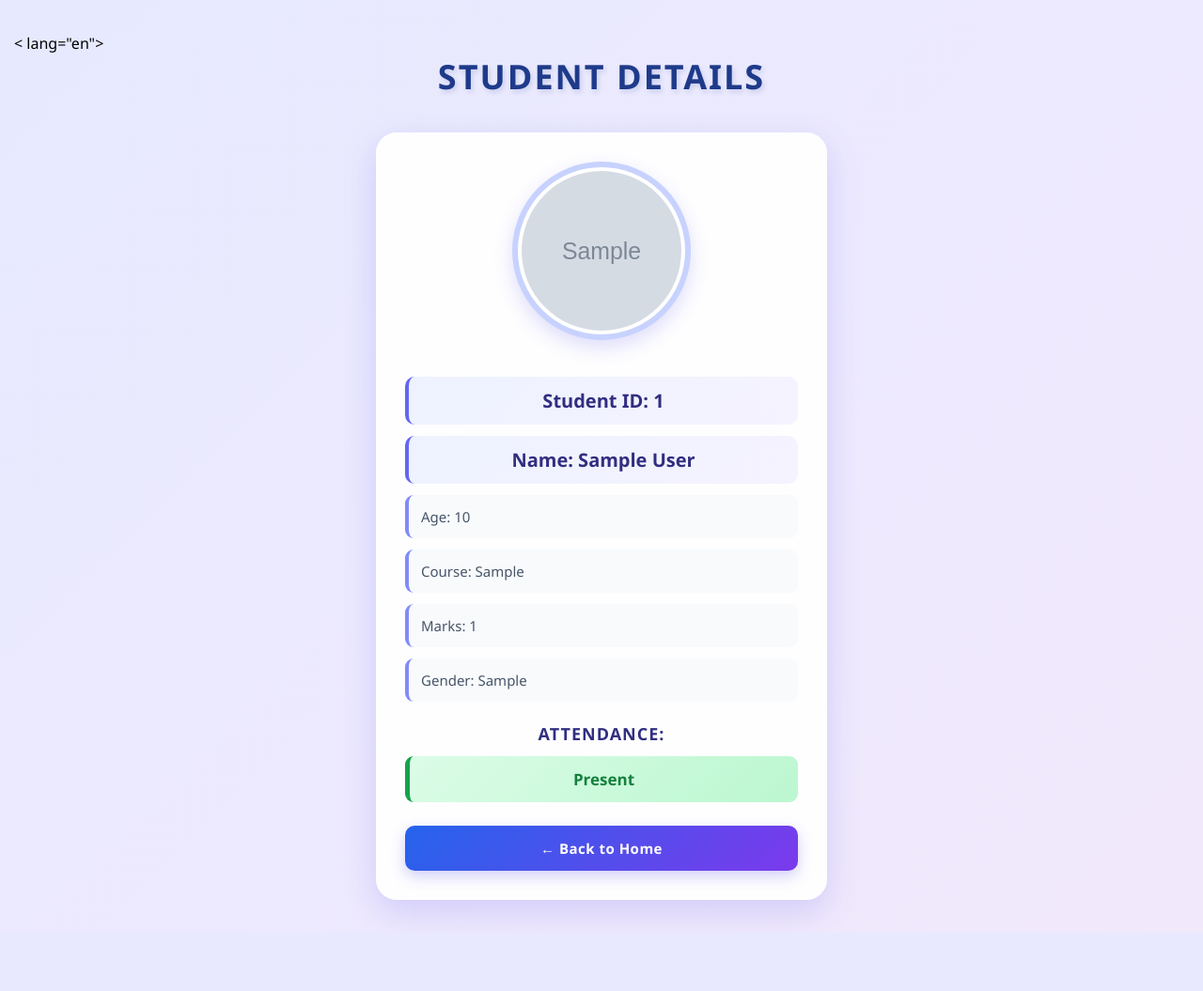
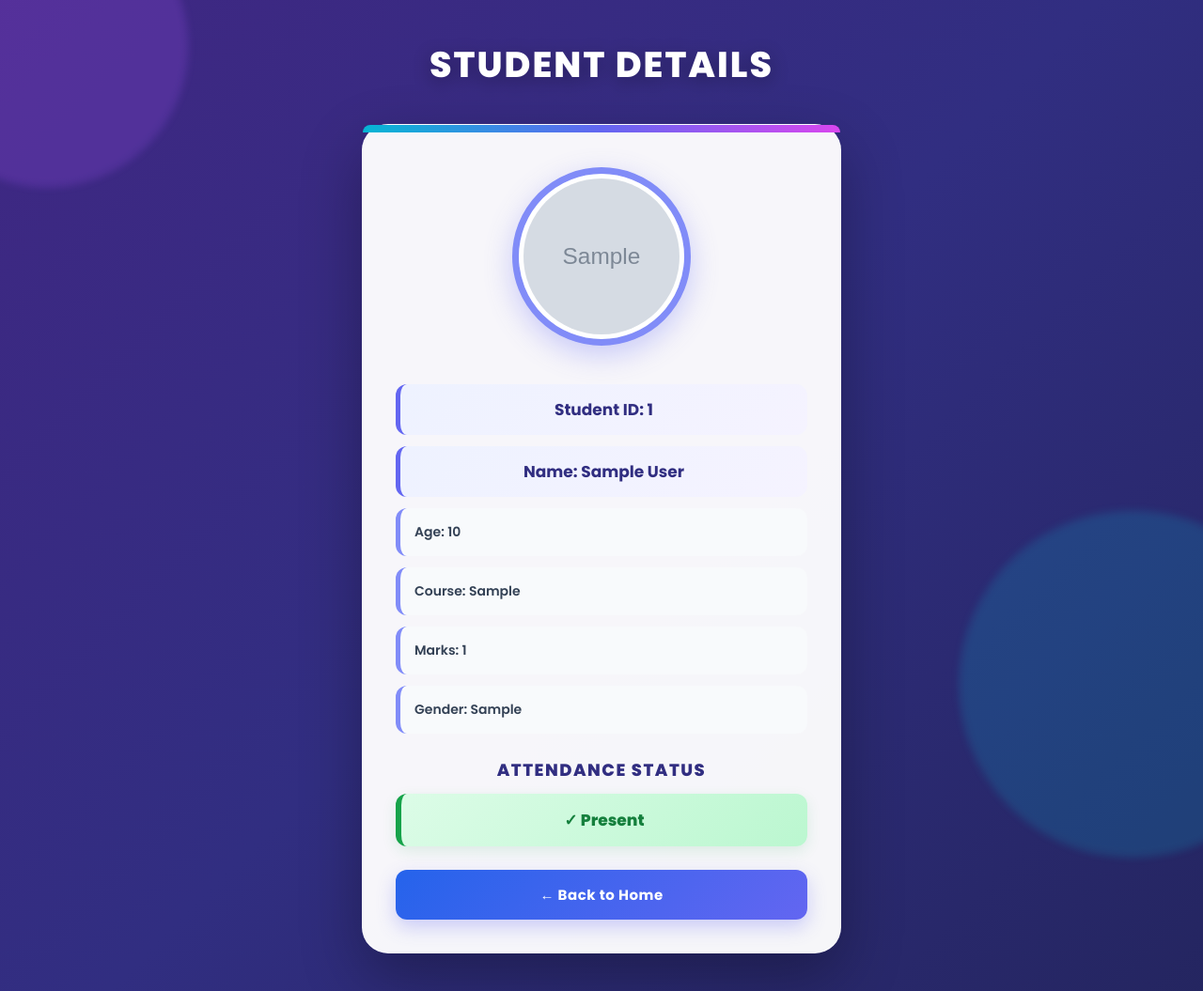
Before and after one commit to likhithanagadivya/Student-Management-System, a FastAPI app: page /students/1 in a window 1280 px wide. Shown: the whole page at 94% size. Before the commit the page ends 976 px from the top, so only its background shows below. Run offline with FastAPI, Linux system fonts and the light colour scheme; tables that the repository leaves empty hold one stand-in row (values such as "Sample post"); grey boxes marked "Sample" are stand-in pictures.

Commit message:
Updated student details page design

```diff
--- a/templates/student_details.html
+++ b/templates/student_details.html
@@ -1,6 +1,6 @@
 
 <!DOCTYPE html>
-< lang="en">
+<html lang="en">
 
 <head>
     <meta charset="UTF-8">
@@ -8,7 +8,10 @@
 
     <title>Student Details</title>
 
+    <link href="https://fonts.googleapis.com/css2?family=Poppins:wght@400;500;600;700;800&display=swap" rel="stylesheet">
+
     <style>
+
         * {
             margin: 0;
             padding: 0;
@@ -16,43 +19,94 @@
         }
 
         body {
-            font-family: 'Segoe UI', Arial, sans-serif;
-            background: linear-gradient(135deg, #dbeafe, #ede9fe, #fce7f3);
-            background-size: 300% 300%;
-            animation: backgroundMove 10s ease infinite;
+            font-family: 'Poppins', 'Segoe UI', Arial, sans-serif;
             min-height: 100vh;
-            padding: 35px 15px;
+            padding: 40px 15px;
+
+            background: linear-gradient(
+                -45deg,
+                #0f172a,
+                #312e81,
+                #581c87,
+                #1e3a8a
+            );
+
+            background-size: 400% 400%;
+            animation: gradientMove 12s ease infinite;
+
+            display: flex;
+            flex-direction: column;
+            align-items: center;
+            position: relative;
+            overflow-x: hidden;
         }
 
-        @keyframes backgroundMove {
-            0% {
-                background-position: 0% 50%;
+        @keyframes gradientMove {
+            0% { background-position: 0% 50%; }
+            50% { background-position: 100% 50%; }
+            100% { background-position: 0% 50%; }
+        }
+
+        /* Background Decorations */
+
+        body::before,
+        body::after {
+            content: "";
+            position: fixed;
+            border-radius: 50%;
+            filter: blur(4px);
+            pointer-events: none;
+            z-index: 0;
+        }
+
+        body::before {
+            width: 300px;
+            height: 300px;
+            background: rgba(168, 85, 247, 0.2);
+            top: -100px;
+            left: -100px;
+            animation: float 7s ease-in-out infinite;
+        }
+
+        body::after {
+            width: 350px;
+            height: 350px;
+            background: rgba(6, 182, 212, 0.18);
+            bottom: -120px;
+            right: -100px;
+            animation: float 9s ease-in-out infinite reverse;
+        }
+
+        @keyframes float {
+            0%, 100% {
+                transform: translateY(0) scale(1);
             }
 
             50% {
-                background-position: 100% 50%;
-            }
-
-            100% {
-                background-position: 0% 50%;
+                transform: translateY(-30px) scale(1.1);
             }
         }
 
+        /* Main Heading */
+
         h1 {
+            position: relative;
+            z-index: 1;
             text-align: center;
-            color: #1e3a8a;
-            font-size: 36px;
+            color: #ffffff;
+            font-size: 38px;
+            font-weight: 800;
             margin-bottom: 35px;
             text-transform: uppercase;
             letter-spacing: 2px;
-            text-shadow: 2px 3px 5px rgba(30, 58, 138, 0.15);
+            text-shadow: 0 5px 20px rgba(0, 0, 0, 0.3);
             animation: slideDown 0.8s ease;
         }
 
         @keyframes slideDown {
             from {
                 opacity: 0;
-                transform: translateY(-25px);
+                transform: translateY(-35px);
             }
 
             to {
@@ -61,24 +115,52 @@
             }
         }
 
+        /* Student Card */
+
         .card {
+            position: relative;
+            z-index: 1;
+
             width: 100%;
-            max-width: 480px;
+            max-width: 510px;
+
             margin: auto;
-            background: rgba(255, 255, 255, 0.92);
-            padding: 30px;
-            border-radius: 22px;
-            border: 1px solid rgba(255, 255, 255, 0.8);
-            box-shadow: 0 12px 35px rgba(79, 70, 229, 0.18);
+            padding: 35px;
+
+            background: rgba(255, 255, 255, 0.96);
+            border: 1px solid rgba(255, 255, 255, 0.7);
+            border-radius: 28px;
+
             text-align: center;
+
+            box-shadow: 0 25px 65px rgba(0, 0, 0, 0.3);
+
+            animation: cardAppear 0.9s ease;
             transition: all 0.4s ease;
-            animation: cardAppear 0.8s ease;
+        }
+
+        .card::before {
+            content: "";
+            position: absolute;
+            top: 0;
+            left: 0;
+            width: 100%;
+            height: 8px;
+
+            border-radius: 28px 28px 0 0;
+
+            background: linear-gradient(
+                90deg,
+                #06b6d4,
+                #6366f1,
+                #d946ef
+            );
         }
 
         @keyframes cardAppear {
             from {
                 opacity: 0;
-                transform: translateY(35px) scale(0.95);
+                transform: translateY(45px) scale(0.94);
             }
 
             to {
@@ -89,35 +171,55 @@
 
         .card:hover {
             transform: translateY(-8px);
-            box-shadow: 0 20px 45px rgba(79, 70, 229, 0.25);
+            box-shadow: 0 30px 75px rgba(0, 0, 0, 0.4);
         }
+
+        /* Student Profile Image */
 
         .card img {
             width: 190px;
             height: 190px;
+
             object-fit: cover;
             border-radius: 50%;
-            border: 6px solid #c7d2fe;
-            padding: 4px;
+
+            border: 7px solid #818cf8;
+            padding: 5px;
+
             background: white;
-            margin-bottom: 22px;
-            box-shadow: 0 8px 20px rgba(79, 70, 229, 0.18);
-            transition: all 0.4s ease;
+
+            margin: 10px 0 22px;
+
+            box-shadow: 0 10px 30px rgba(99, 102, 241, 0.3);
+
+            transition: all 0.5s ease;
         }
 
         .card img:hover {
-            transform: scale(1.08) rotate(3deg);
-            border-color: #7c3aed;
+            transform: scale(1.1) rotate(5deg);
+            border-color: #c026d3;
+            box-shadow: 0 15px 35px rgba(192, 38, 211, 0.3);
         }
+
+        /* Student ID and Name */
 
         .card h2 {
             color: #312e81;
-            font-size: 20px;
+            font-size: 17px;
+            font-weight: 700;
+
             margin: 12px 0;
-            padding: 12px;
-            background: linear-gradient(135deg, #eef2ff, #f5f3ff);
-            border-radius: 10px;
-            border-left: 4px solid #6366f1;
+            padding: 14px;
+
+            background: linear-gradient(
+                135deg,
+                #eef2ff,
+                #f5f3ff
+            );
+
+            border-radius: 12px;
+            border-left: 5px solid #6366f1;
+
             transition: all 0.3s ease;
         }
 
@@ -126,103 +228,191 @@
             transform: translateX(5px);
         }
 
+        /* Student Information */
+
         .card p {
-            color: #475569;
-            font-size: 15px;
+            color: #334155;
+            font-size: 14px;
+            font-weight: 600;
+
             margin: 12px 0;
-            padding: 13px;
+            padding: 15px;
+
             background: #f8fafc;
-            border-radius: 9px;
-            border-left: 4px solid #818cf8;
+
+            border-radius: 12px;
+            border-left: 5px solid #818cf8;
+
             text-align: left;
+
             transition: all 0.3s ease;
         }
 
         .card p:hover {
             background: #eef2ff;
-            transform: translateX(5px);
+            transform: translateX(6px);
+            border-left-color: #7c3aed;
+            box-shadow: 0 5px 15px rgba(99, 102, 241, 0.1);
         }
+
+        /* Attendance Heading */
 
         .card h3 {
             color: #312e81;
             font-size: 18px;
-            margin-top: 22px;
-            margin-bottom: 10px;
+            font-weight: 800;
+
+            margin-top: 25px;
+            margin-bottom: 12px;
+
             text-transform: uppercase;
-            letter-spacing: 1px;
+            letter-spacing: 1.5px;
         }
 
+        /* Present Status */
+
         .present {
-            background: linear-gradient(135deg, #dcfce7, #bbf7d0) !important;
+            background: linear-gradient(
+                135deg,
+                #dcfce7,
+                #bbf7d0
+            ) !important;
+
             color: #15803d !important;
-            font-weight: bold;
-            border-left: 5px solid #16a34a !important;
+
+            border-left: 6px solid #16a34a !important;
+
+            font-size: 17px !important;
+            font-weight: 800 !important;
+
             text-align: center !important;
-            font-size: 17px !important;
+
+            border-radius: 12px;
+            box-shadow: 0 5px 15px rgba(22, 163, 74, 0.12);
         }
 
+        /* Absent Status */
+
         .absent {
-            background: linear-gradient(135deg, #fee2e2, #fecaca) !important;
+            background: linear-gradient(
+                135deg,
+                #fee2e2,
+                #fecaca
+            ) !important;
+
             color: #dc2626 !important;
-            font-weight: bold;
-            border-left: 5px solid #dc2626 !important;
+
+            border-left: 6px solid #dc2626 !important;
+
+            font-size: 17px !important;
+            font-weight: 800 !important;
+
             text-align: center !important;
-            font-size: 17px !important;
+
+            border-radius: 12px;
+            box-shadow: 0 5px 15px rgba(220, 38, 38, 0.12);
         }
+
+        /* Attendance Hover */
+
+        .present:hover {
+            background: #bbf7d0 !important;
+            transform: scale(1.03);
+        }
+
+        .absent:hover {
+            background: #fecaca !important;
+            transform: scale(1.03);
+        }
+
+        /* Back Button */
 
         .card a {
             display: block;
             width: 100%;
-            padding: 14px;
+
+            padding: 15px;
             margin-top: 25px;
-            background: linear-gradient(135deg, #2563eb, #7c3aed);
+
+            background: linear-gradient(
+                135deg,
+                #2563eb,
+                #6366f1,
+                #9333ea
+            );
+
+            background-size: 200% 200%;
+
             color: white;
             text-decoration: none;
-            border-radius: 10px;
-            font-weight: bold;
+
+            border-radius: 12px;
+
             font-size: 15px;
+            font-weight: 700;
             letter-spacing: 0.5px;
-            box-shadow: 0 6px 15px rgba(79, 70, 229, 0.25);
+
+            box-shadow: 0 8px 20px rgba(99, 102, 241, 0.3);
+
             transition: all 0.4s ease;
         }
 
         .card a:hover {
-            background: linear-gradient(135deg, #7c3aed, #2563eb);
-            transform: translateY(-4px);
-            box-shadow: 0 10px 22px rgba(79, 70, 229, 0.35);
+            background-position: right center;
+            transform: translateY(-5px);
+
+            box-shadow: 0 12px 28px rgba(99, 102, 241, 0.4);
         }
 
         .card a:active {
             transform: scale(0.97);
         }
 
+        /* Mobile Responsive */
+
         @media (max-width: 500px) {
+
             body {
-                padding: 20px 12px;
+                padding: 25px 12px;
             }
 
             h1 {
-                font-size: 25px;
+                font-size: 26px;
+                margin-bottom: 25px;
             }
 
             .card {
-                padding: 22px 18px;
+                padding: 28px 20px;
+                border-radius: 22px;
             }
 
             .card img {
-                width: 160px;
-                height: 160px;
+                width: 155px;
+                height: 155px;
             }
 
             .card h2 {
-                font-size: 17px;
+                font-size: 15px;
             }
 
             .card p {
-                font-size: 14px;
+                font-size: 13px;
             }
         }
+
+        /* Accessibility */
+
+        @media (prefers-reduced-motion: reduce) {
+            *,
+            *::before,
+            *::after {
+                animation-duration: 0.01ms !important;
+                transition-duration: 0.01ms !important;
+            }
+        }
+
     </style>
+
 </head>
 
 <body>
@@ -245,15 +435,15 @@
 
         <p>Gender: {{ std[6] }}</p>
 
-        <h3>Attendance:</h3>
+        <h3>Attendance Status</h3>
 
         {% if std[7] == 1 %}
 
-            <p class="present">Present</p>
+            <p class="present">✓ Present</p>
 
         {% else %}
 
-            <p class="absent">Absent</p>
+            <p class="absent">✕ Absent</p>
 
         {% endif %}
 
@@ -262,4 +452,5 @@
     </div>
 
 </body>
+
 </html>
```
